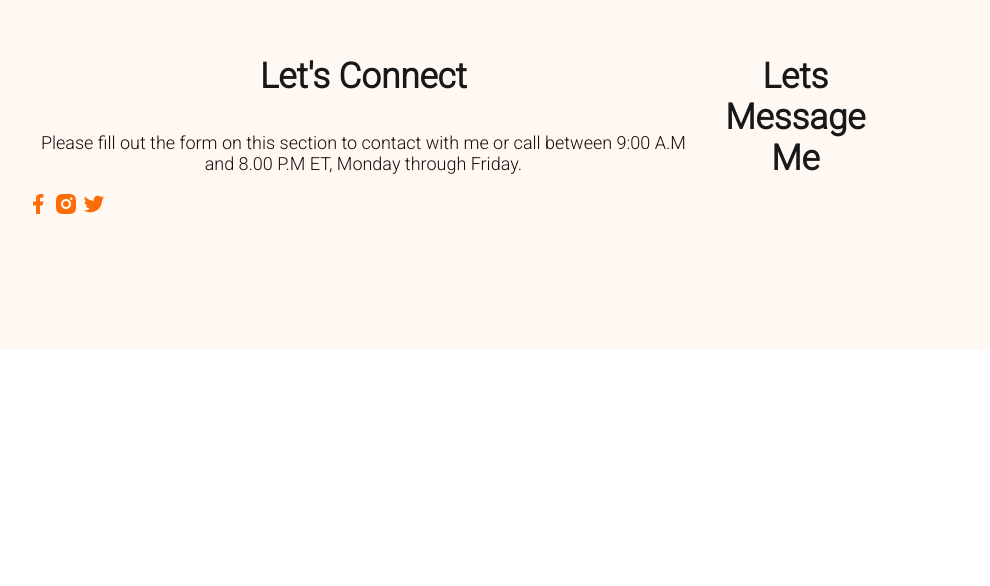
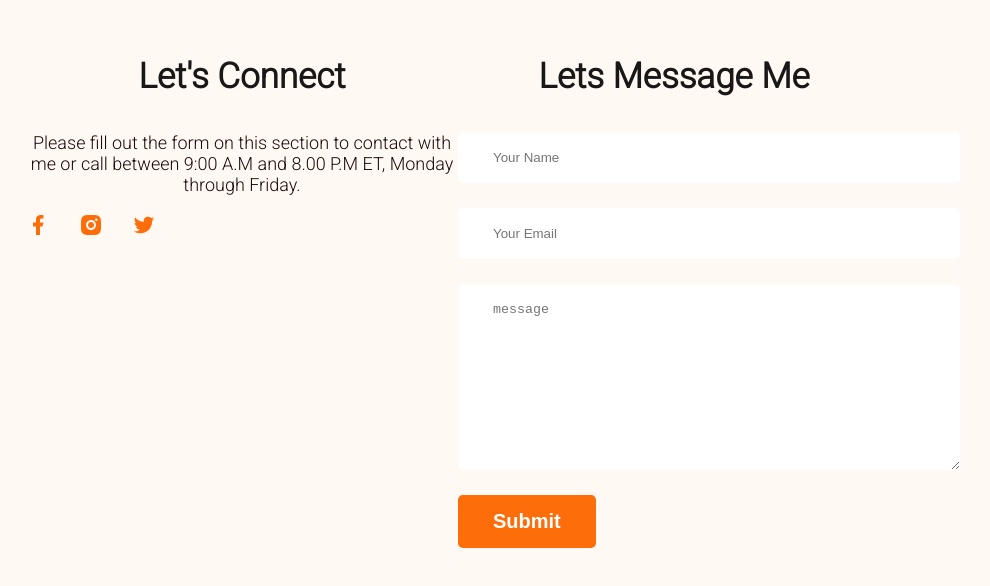
Before and after one commit to IffatHossanBithi/webdeveloper-protfolio, a plain HTML site: page index.html in a window 1280 px wide. Shown: the part 3314-3900 px from the top of the page, without its empty margins (182-1172 px from the left). Before the commit the page ends 3672 px from the top, so only its background shows below. Drawn offline with Linux system fonts and the light colour scheme.

Commit message:
added contact form

```diff
--- a/index.html
+++ b/index.html
@@ -157,7 +157,12 @@
         </div>
         <div class="footer-column">
             <h3 class="section-title">Lets Message Me</h3>
-
+            <form class="contact" action="">
+                <input type="text" placeholder="Your Name">
+                <input type="email" name="" placeholder="Your Email">
+                <textarea name="" placeholder="message" cols="30" rows="10"></textarea>
+               <input  class="btn-primary" type="submit" value="Submit">
+            </form>
         </div>
     </footer>
 </body>
--- a/style.css
+++ b/style.css
@@ -169,3 +169,22 @@ footer{
     padding: 130px 200px;
     margin-top: 100px;
 }
+.footer-column{
+    width: 50%;
+}
+.contact input[type="text"], .contact input[type="email"],
+    textarea{
+   display: block;
+   margin-bottom:25px ;
+   padding: 18px 35px;
+   color: #757575;
+   border: 0;
+   border-radius:5px;
+   background:#FFF;
+   width: 100%;
+
+
+}
+.social-links a{
+  margin-right: 25px;
+}
```
